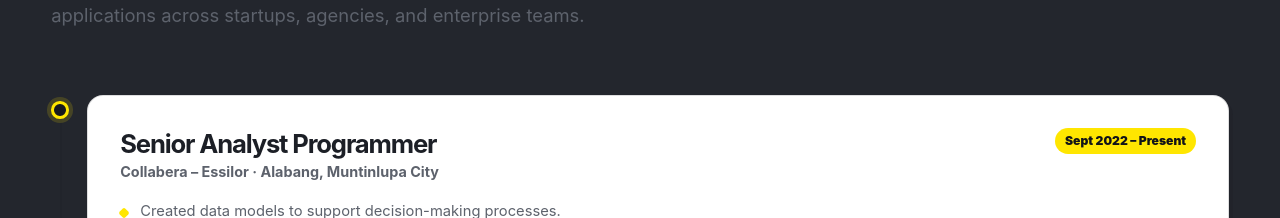
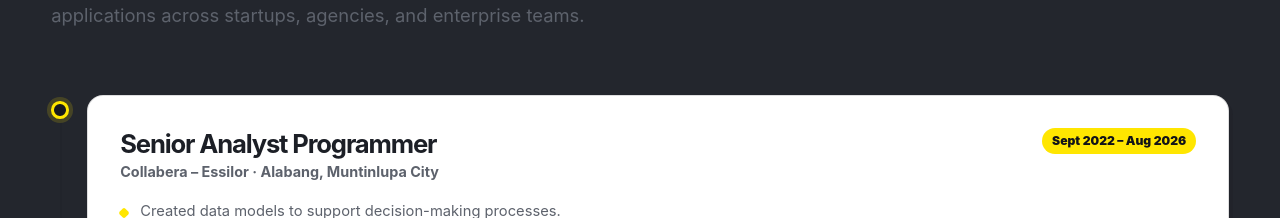
Before and after one commit to mrchaser24/myVuePortfolio, a Vue app: page / in a window 1280 px wide. Shown: the part 2980-3198 px from the top of the page. Built offline with nearby package versions, Linux system fonts and the light colour scheme.

Commit message:
fix: update employment period for Collabera experience

```diff
--- a/src/store.js
+++ b/src/store.js
@@ -94,7 +94,7 @@ const experienceList = [
         company: 'Collabera – Essilor',
         location: 'Alabang, Muntinlupa City',
         role: 'Senior Analyst Programmer',
-        period: 'Sept 2022 – Present',
+        period: 'Sept 2022 – Aug 2026',
         highlights: [
             'Created data models to support decision-making processes.',
             'Developed comprehensive risk management strategies to minimize potential losses and safeguard business interests.',
```
